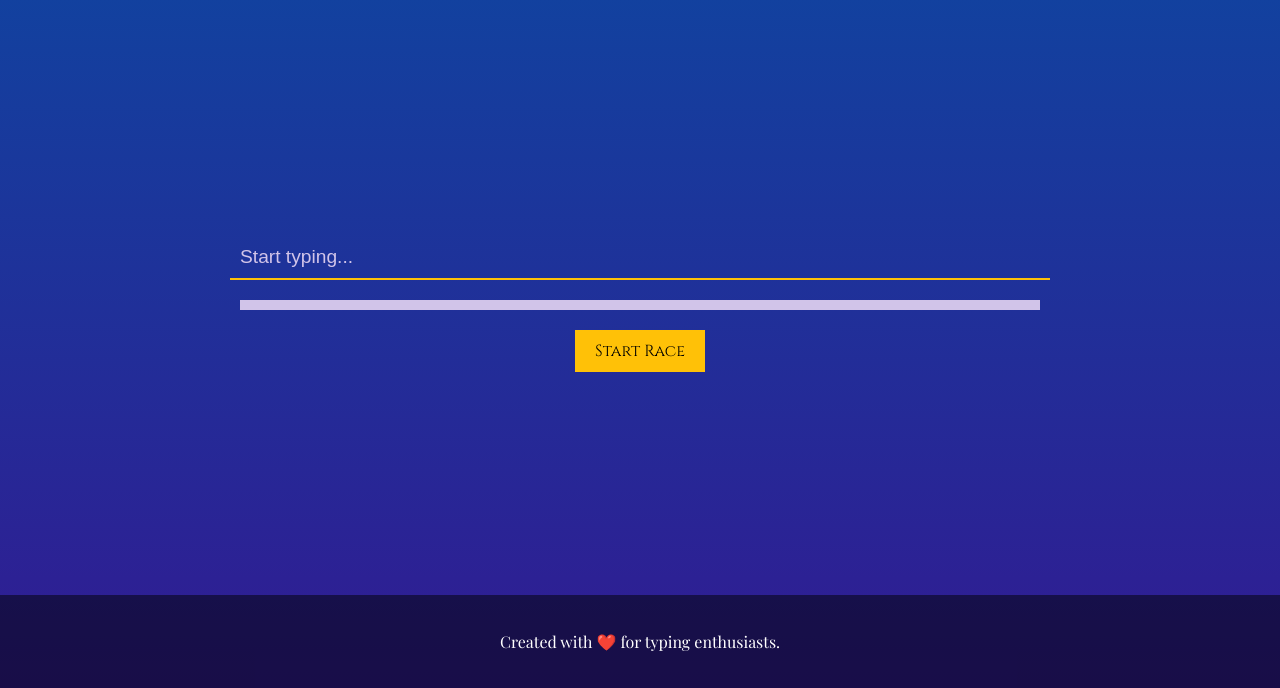
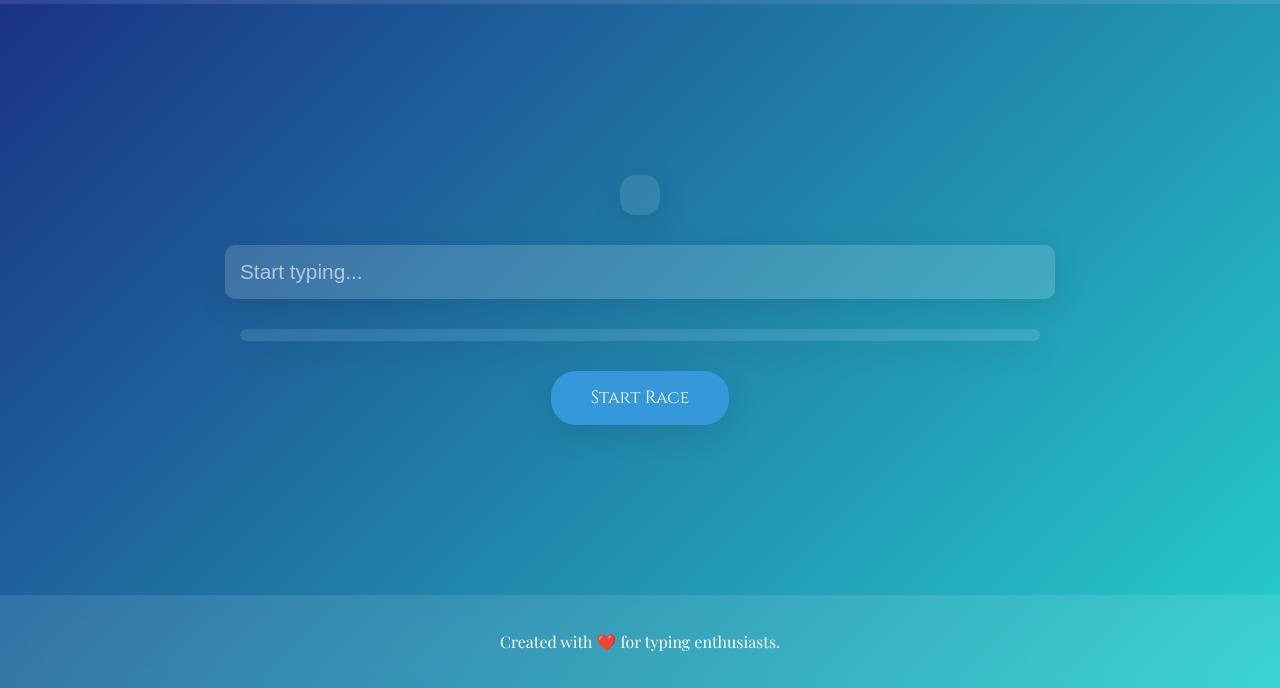
Before and after one commit to ViaAnthroposBenevolentia/typeracer-in1file, a plain HTML site: page index.html in a window 1280 px wide. Shown: the part 112-800 px from the top of the page. Drawn offline with nearby package versions, Linux system fonts and the light colour scheme.

Commit message:
Improvements: Styling

```diff
--- a/index.html
+++ b/index.html
@@ -8,15 +8,16 @@
     <link href="https://fonts.googleapis.com/css2?family=Cinzel&family=Playfair+Display&display=swap" rel="stylesheet">
     <style>
         :root {
-            --primary-color: #4A148C;
-            --secondary-color: #D1C4E9;
-            --accent-color: #FFC107;
-            --background-gradient: linear-gradient(to bottom, #0D47A1, #311B92);
+            --primary-color: #2C3E50;
+            --secondary-color: #ECF0F1;
+            --accent-color: #3498DB;
+            --background-gradient: linear-gradient(135deg, #1A2980, #26D0CE);
             --text-color: #FFFFFF;
-            --error-color: #E53935;
-            --success-color: #43A047;
+            --error-color: #E74C3C;
+            --success-color: #2ECC71;
             --font-primary: 'Cinzel', serif;
             --font-secondary: 'Playfair Display', serif;
+            --box-shadow: 0 8px 32px rgba(0, 0, 0, 0.1);
         }
         body {
             margin: 0;
@@ -33,13 +34,15 @@
         header, footer {
             text-align: center;
             padding: 20px;
-            background: rgba(0, 0, 0, 0.5);
+            background: rgba(255, 255, 255, 0.1);
+            backdrop-filter: blur(10px);
         }
         header h1 {
             margin: 0;
             font-family: var(--font-primary);
-            font-size: 3em;
-            letter-spacing: 2px;
+            font-size: 3.5em;
+            letter-spacing: 3px;
+            text-shadow: 2px 2px 4px rgba(0, 0, 0, 0.2);
         }
         main {
             flex: 1;
@@ -47,78 +50,107 @@
             flex-direction: column;
             align-items: center;
             justify-content: center;
-            padding: 20px;
+            padding: 40px;
         }
         #quote-display {
-            font-size: 1.5em;
+            font-size: 1.6em;
             max-width: 800px;
-            margin-bottom: 20px;
-            line-height: 1.5;
+            margin-bottom: 30px;
+            line-height: 1.6;
+            padding: 20px;
+            background: rgba(255, 255, 255, 0.1);
+            border-radius: 15px;
+            backdrop-filter: blur(10px);
+            box-shadow: var(--box-shadow);
         }
         #quote-input {
             width: 80%;
             max-width: 800px;
-            padding: 10px;
-            font-size: 1.2em;
+            padding: 15px;
+            font-size: 1.3em;
             border: none;
-            border-bottom: 2px solid var(--accent-color);
-            background: transparent;
+            border-radius: 10px;
+            background: rgba(255, 255, 255, 0.15);
             color: var(--text-color);
             outline: none;
+            transition: all 0.3s ease;
+            box-shadow: var(--box-shadow);
+        }
+        #quote-input:focus {
+            background: rgba(255, 255, 255, 0.2);
+            transform: translateY(-2px);
         }
         #quote-input::placeholder {
-            color: var(--secondary-color);
+            color: rgba(255, 255, 255, 0.6);
         }
         .hidden {
             display: none;
         }
         .stats {
-            margin-top: 20px;
-            font-size: 1.2em;
+            margin-top: 30px;
+            font-size: 1.3em;
+            background: rgba(255, 255, 255, 0.1);
+            padding: 20px 40px;
+            border-radius: 15px;
+            backdrop-filter: blur(10px);
+            box-shadow: var(--box-shadow);
         }
         .button {
-            margin-top: 20px;
-            padding: 10px 20px;
-            font-size: 1em;
+            margin-top: 30px;
+            padding: 15px 40px;
+            font-size: 1.1em;
             font-family: var(--font-primary);
             background: var(--accent-color);
-            color: #000;
+            color: var(--text-color);
             border: none;
+            border-radius: 25px;
             cursor: pointer;
-            transition: background 0.3s;
+            transition: all 0.3s ease;
+            box-shadow: var(--box-shadow);
         }
         .button:hover {
-            background: var(--secondary-color);
+            background: #2980B9;
+            transform: translateY(-2px);
+            box-shadow: 0 12px 32px rgba(0, 0, 0, 0.2);
         }
         .correct {
             color: var(--success-color);
+            text-shadow: 0 0 10px rgba(46, 204, 113, 0.3);
         }
         .incorrect {
             color: var(--error-color);
+            text-shadow: 0 0 10px rgba(231, 76, 60, 0.3);
         }
         #progress-bar {
             width: 80%;
             max-width: 800px;
-            height: 10px;
-            background: var(--secondary-color);
-            margin-top: 20px;
+            height: 12px;
+            background: rgba(255, 255, 255, 0.1);
+            margin-top: 30px;
+            border-radius: 6px;
             overflow: hidden;
+            box-shadow: var(--box-shadow);
         }
         #progress {
             width: 0%;
             height: 100%;
             background: var(--accent-color);
-            transition: width 0.1s;
+            transition: width 0.2s ease;
         }
         @media (max-width: 600px) {
             header h1 {
-                font-size: 2em;
+                font-size: 2.2em;
             }
             #quote-display {
-                font-size: 1.2em;
+                font-size: 1.3em;
+                padding: 15px;
             }
             #quote-input {
-                font-size: 1em;
+                font-size: 1.1em;
+                padding: 12px;
+            }
+            .stats {
+                padding: 15px 25px;
             }
         }
     </style>
```
